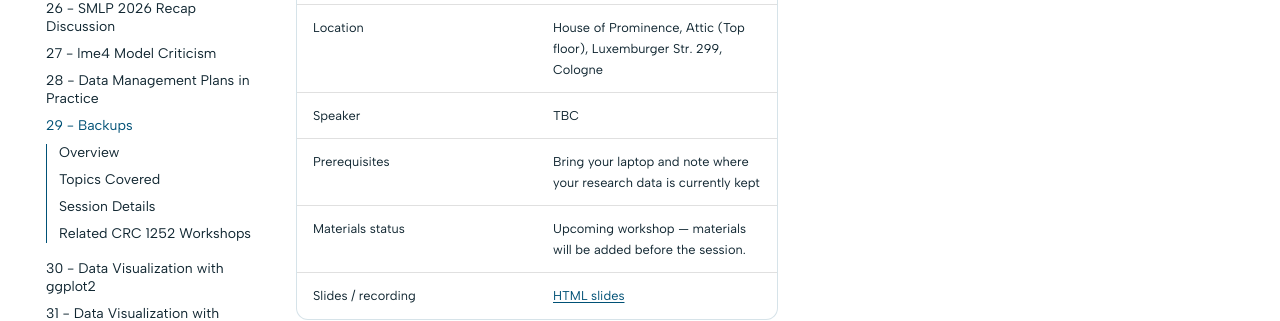
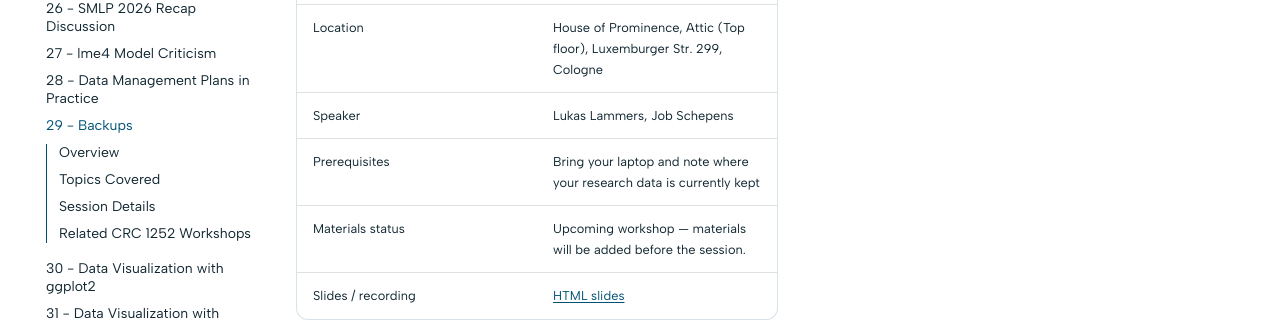
Before and after one commit to SFB1252/talks, an MkDocs documentation site: the page built from docs/workshops/29-backups/index.md, in a window 1280 px wide and 900 px high. Shown: the part 436-757 px from the top of the window. Built offline with MkDocs 1.6.1 and Material for MkDocs 9.7.7, drawn with Linux system fonts in a browser that asks for light colours; comment, search, counter and statistics services are not loaded.

Commit message:
added speakers in index

```diff
--- a/docs/workshops/29-backups/index.md
+++ b/docs/workshops/29-backups/index.md
@@ -9,7 +9,7 @@
 | Date               | 4 November 2026                                                       |
 | Time               | 14:00 - 15:30                                                         |
 | Location           | House of Prominence, Attic (Top floor), Luxemburger Str. 299, Cologne |
-| Speaker            | TBC                                                                   |
+| Speaker            | Lukas Lammers, Job Schepens                                           |
 | Prerequisites      | Bring your laptop and note where your research data is currently kept |
 | Materials status   | Upcoming workshop — materials will be added before the session.       |
 | Slides / recording | [HTML slides](slides.html)                                            |
```
